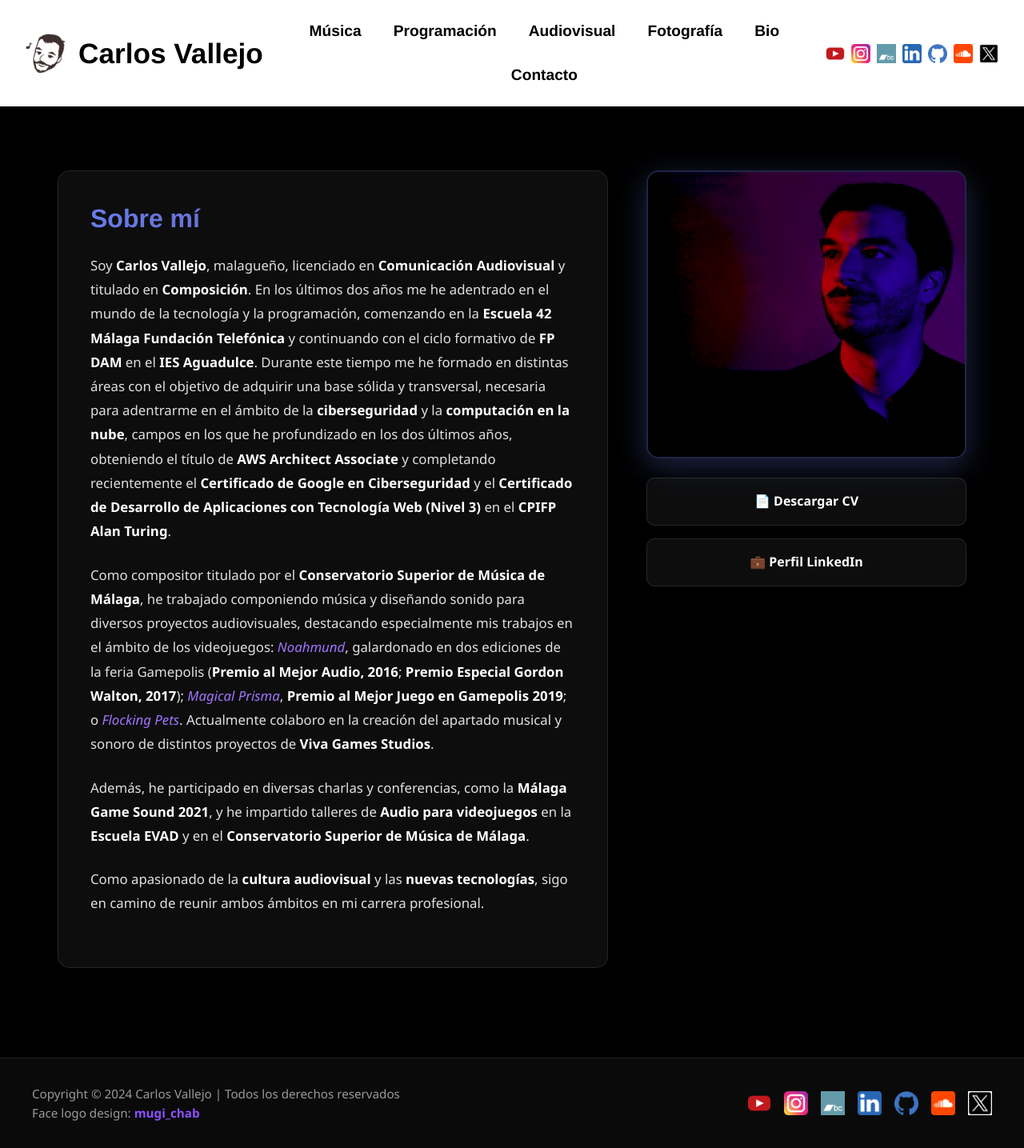
After one commit to cdvallejo/web-con-django-portfolio, a Django app: page /bio in a window 1280 px wide. The commit adds this page. Shown: the whole page at 80% size. Run offline with Django 4.2, Linux system fonts and the light colour scheme.

Commit message:
cambios finales: sección bio, estilos mejorados, social-icons en views.py

```diff
--- a/portfolio/urls.py
+++ b/portfolio/urls.py
@@ -16,11 +16,12 @@ Including another URLconf
 """
 from django.contrib import admin
 from django.urls import path
-from portfolio.views import contacto, index, musica, programacion, fotografia, audiovisual
+from portfolio.views import contacto, index, musica, programacion, fotografia, audiovisual, bio
 
 urlpatterns = [
     path('admin/', admin.site.urls),
     path('', index, name="index"),
+    path('bio', bio, name="bio"),
     path('musica', musica, name="musica"),
     path('programacion', programacion, name="programacion"),
     path('audiovisual', audiovisual, name="audiovisual"),
--- a/portfolio/views.py
+++ b/portfolio/views.py
@@ -1,7 +1,51 @@
 from django.shortcuts import render
 
+# Redes sociales globales
+SOCIAL_MEDIA = [
+    {
+        'name': 'YouTube',
+        'url': 'https://www.youtube.com/@carlosvallejomusic',
+        'icon': 'images/youtube.png'
+    },
+    {
+        'name': 'Instagram',
+        'url': 'https://www.instagram.com/carlosd.vallejo/',
+        'icon': 'images/instagram.png'
+    },
+    {
+        'name': 'Bandcamp',
+        'url': 'https://carlosvallejo.bandcamp.com/',
+        'icon': 'images/bandcamp.png'
+    },
+    {
+        'name': 'LinkedIn',
+        'url': 'https://www.linkedin.com/in/carlos-d-vallejo-aranda-569685a5/',
+        'icon': 'images/linkedn.png'
+    },
+    {
+        'name': 'GitHub',
+        'url': 'https://github.com/cdvallejo',
+        'icon': 'images/github.png'
+    },
+    {
+        'name': 'SoundCloud',
+        'url': 'https://soundcloud.com/carlos-d-vallejo',
+        'icon': 'images/soundcloud.png'
+    },
+    {
+        'name': 'Twitter/X',
+        'url': 'https://twitter.com/carlvallejo',
+        'icon': 'images/x-twitter.jpg'
+    }
+]
+
 def index(request):
-  return render(request, "index.html") # Le decimos que renderice la página index.html
+  context = {'social_media': SOCIAL_MEDIA}
+  return render(request, "index.html", context)
+
+def bio(request):
+  context = {'social_media': SOCIAL_MEDIA}
+  return render(request, "bio.html", context)
 
 def musica(request):
     albums = [
@@ -61,8 +105,19 @@ def musica(request):
             'width': '350px',
             'height': '442px'
         },
+        {
+            'url': 'https://bandcamp.com/EmbeddedPlayer/album=2636471890/size=large/bgcol=ffffff/linkcol=7137dc/tracklist=false/transparent=true/',
+            'link': 'https://estudioabrego.bandcamp.com/album/noahmund',
+            'title': 'Noahmund de Carlos Vallejo',
+            'width': '350px',
+            'height': '470px'
+        },
     ]
-    return render(request, 'musica.html', {'albums': albums})
+    context = {
+        'albums': albums,
+        'social_media': SOCIAL_MEDIA
+    }
+    return render(request, 'musica.html', context)
 
 def programacion(request):
     projects = [
@@ -176,12 +231,17 @@ def programacion(request):
                 {
                     'name': 'AWS',
                     'icon': 'https://cdn.jsdelivr.net/gh/devicons/devicon/icons/amazonwebservices/amazonwebservices-original-wordmark.svg',
-                    'level': 'Intermedio'
+                    'level': 'Básico'
                 },
             ]
         },
     ]
-    return render(request, "programacion.html", {'projects': projects, 'skills_categories': skills_categories})
+    context = {
+        'projects': projects,
+        'skills_categories': skills_categories,
+        'social_media': SOCIAL_MEDIA
+    }
+    return render(request, "programacion.html", context)
 
 def audiovisual(request):
     videos = [
@@ -192,7 +252,11 @@ def audiovisual(request):
         {'url': 'https://www.youtube.com/embed/X7bzjwnF90k?si=fVPJ7iQuyMbXSmyL'},
         {'url': 'https://www.youtube.com/embed/NhRT8yUaxMc?si=zNMIRGM54mDfL4Hx'},
     ]
-    return render(request, 'audiovisual.html', {'videos': videos})
+    context = {
+        'videos': videos,
+        'social_media': SOCIAL_MEDIA
+    }
+    return render(request, 'audiovisual.html', context)
 
 def fotografia(request):
     fotos = [
@@ -215,7 +279,11 @@ def fotografia(request):
         {'page_url': 'https://www.flickr.com/photos/113666935@N06/54340909255/in/album-72177720325004226', 'img_url': 'https://live.staticflickr.com/65535/54340909255_ee104c8a99_3k.jpg', 'title': 'Noche en calle Alcazabilla'},
         {'page_url': 'https://www.flickr.com/photos/113666935@N06/14596775931/in/album-72157645567479604/', 'img_url': 'https://live.staticflickr.com/3925/14596775931_116352c91a_3k.jpg', 'title': 'IMG_0951'},
     ]
-    return render(request, "fotografia.html", {'fotos': fotos})
+    context = {
+        'fotos': fotos,
+        'social_media': SOCIAL_MEDIA
+    }
+    return render(request, "fotografia.html", context)
 
 def contacto(request):
   if request.method == 'POST':
@@ -248,10 +316,13 @@ def contacto(request):
         fail_silently=False,
       )
 
-      return render(request, "contacto.html", {'mensaje_enviado': True})
+      context = {'mensaje_enviado': True, 'social_media': SOCIAL_MEDIA}
+      return render(request, "contacto.html", context)
 
     except Exception as e:
       print(f"Error al enviar email: {e}")  # Para ver el error en la consola
-      return render(request, "contacto.html", {'error': f'Error al enviar el mensaje. Por favor, intenta de nuevo.'})
+      context = {'error': f'Error al enviar el mensaje. Por favor, intenta de nuevo.', 'social_media': SOCIAL_MEDIA}
+      return render(request, "contacto.html", context)
 
-  return render(request, "contacto.html")
+  context = {'social_media': SOCIAL_MEDIA}
+  return render(request, "contacto.html", context)
--- a/static/css/styles.css
+++ b/static/css/styles.css
@@ -1013,6 +944,163 @@ nav ul li:hover::after {
 
 .btn-submit:active {
   transform: translateY(0);
+}
+
+/* ==================== SECCIÓN DE BIO ==================== */
+.bio-section {
+  max-width: 1200px;
+  margin: 0 auto;
+  padding: 3rem 2rem;
+  animation: fadeIn 1s ease-in;
+}
+
+.bio-content {
+  display: grid;
+  grid-template-columns: 1fr 400px;
+  gap: 3rem;
+  align-items: start;
+  margin-top: 2rem;
+}
+
+.bio-text {
+  background: rgba(255, 255, 255, 0.05);
+  backdrop-filter: blur(10px);
+  border: 1px solid rgba(255, 255, 255, 0.1);
+  padding: 2.5rem;
+  border-radius: 15px;
+  box-shadow: 0 5px 20px rgba(0, 0, 0, 0.3);
+}
+
+.bio-text h2 {
+  font-size: 2rem;
+  color: #ffffff;
+  margin-bottom: 1.5rem;
+  background: linear-gradient(135deg, #667eea, #764ba2);
+  -webkit-background-clip: text;
+  -webkit-text-fill-color: transparent;
+  background-clip: text;
+}
+
+.bio-text h3 {
+  font-size: 1.3rem;
+  color: #a374ff;
+  margin-top: 2rem;
+  margin-bottom: 1rem;
+}
+
+.bio-text p {
+  color: #e0e0e0;
+  line-height: 1.8;
+  margin-bottom: 1.5rem;
+  font-size: 1.05rem;
+}
+
+.bio-text strong {
+  color: #ffffff;
+  font-weight: 600;
+}
+
+.bio-text em {
+  color: #a374ff;
+  font-style: italic;
+}
+
+.bio-sidebar {
+  position: sticky;
+  top: 100px;
+  display: flex;
+  flex-direction: column;
+  gap: 1.5rem;
+}
+
+.bio-img {
+  border-radius: 15px;
+  overflow: hidden;
+  box-shadow: 0 10px 40px rgba(102, 126, 234, 0.3);
+  border: 2px solid rgba(102, 126, 234, 0.3);
+  transition: all 0.3s ease;
+}
+
+.bio-img:hover {
+  box-shadow: 0 15px 50px rgba(102, 126, 234, 0.5);
+  border-color: rgba(102, 126, 234, 0.6);
+}
+
+.bio-img img {
+  width: 100%;
+  height: auto;
+  display: block;
+}
+
+.bio-links {
+  display: flex;
+  flex-direction: column;
+  gap: 1rem;
+}
+
+.bio-link {
+  display: block;
+  padding: 1rem 1.5rem;
+  background: rgba(255, 255, 255, 0.05);
+  backdrop-filter: blur(10px);
+  border: 1px solid rgba(255, 255, 255, 0.1);
+  border-radius: 10px;
+  color: #ffffff;
+  font-weight: 600;
+  font-size: 1rem;
+  text-align: center;
+  transition: all 0.3s ease;
+  box-shadow: 0 4px 15px rgba(0, 0, 0, 0.2);
+}
+
+.bio-link:hover {
+  background: linear-gradient(135deg, rgba(102, 126, 234, 0.2), rgba(118, 75, 162, 0.2));
+  border-color: rgba(102, 126, 234, 0.5);
+  transform: translateY(-3px);
+  box-shadow: 0 6px 20px rgba(102, 126, 234, 0.4);
+}
+
+.bio-cta {
+  margin-top: 2rem;
+  text-align: center;
+}
+
+.btn-primary {
+  display: inline-block;
+  padding: 1rem 2rem;
+  border-radius: 8px;
+  background: linear-gradient(135deg, #7137dc, #8c52ff);
+  color: white;
+  font-size: 1rem;
+  font-weight: 600;
+  transition: all 0.3s ease;
+  box-shadow: 0 4px 15px rgba(113, 55, 220, 0.3);
+}
+
+.btn-primary:hover {
+  transform: translateY(-2px);
+  box-shadow: 0 6px 20px rgba(113, 55, 220, 0.5);
+  background: linear-gradient(135deg, #8c52ff, #a374ff);
+}
+
+/* Responsive para bio */
+@media (max-width: 968px) {
+  .bio-content {
+    grid-template-columns: 1fr;
+    gap: 2rem;
+  }
+
+  .bio-img {
+    position: relative;
+    top: 0;
+    order: -1;
+    max-width: 400px;
+    margin: 0 auto;
+  }
+
+  .bio-text {
+    padding: 2rem;
+  }
 }
 
 /* ==================== FOOTER ==================== */
--- a/templates/audiovisual.html
+++ b/templates/audiovisual.html
@@ -5,7 +5,7 @@
 {% block content %}
 
 <div class="contenedor-musica">
-  <section class="texto-musica">
+  <section class="texto-cabecera">
     <h1>Audiovisual</h1>
     <p>Como creador de contenido, he realizado algunos vídeos en los que experimento con diferentes técnicas y estilos musicales acompañados de distintas narrativas visuales. Aquí puedes ver algunos de ellos.</p>
   </section>
--- /dev/null
+++ b/templates/bio.html
@@ -0,0 +1,68 @@
+{% extends "base.html" %}
+
+{% load static %}
+
+{% block content %}
+
+<div class="contacto-section">
+
+  <div class="bio-content">
+    <div class="bio-text">
+      <h2>Sobre mí</h2>
+      <p>
+        Soy <strong>Carlos Vallejo</strong>, malagueño, licenciado en <strong>Comunicación Audiovisual</strong> y
+        titulado en <strong>Composición</strong>.
+        En los últimos dos años me he adentrado en el mundo de la tecnología y la programación, comenzando en la
+        <strong>Escuela 42 Málaga Fundación Telefónica</strong> y continuando con el ciclo formativo de
+        <strong>FP DAM</strong> en el <strong>IES Aguadulce</strong>.
+        Durante este tiempo me he formado en distintas áreas con el objetivo de adquirir una base sólida y transversal,
+        necesaria para adentrarme en el ámbito de la <strong>ciberseguridad</strong> y la
+        <strong>computación en la nube</strong>, campos en los que he profundizado en los dos últimos años,
+        obteniendo el título de <strong>AWS Architect Associate</strong> y completando recientemente el
+        <strong>Certificado de Google en Ciberseguridad</strong> y el
+        <strong>Certificado de Desarrollo de Aplicaciones con Tecnología Web (Nivel 3)</strong> en el
+        <strong>CPIFP Alan Turing</strong>.
+      </p>
+
+      <p>
+        Como compositor titulado por el <strong>Conservatorio Superior de Música de Málaga</strong>,
+        he trabajado componiendo música y diseñando sonido para diversos proyectos audiovisuales,
+        destacando especialmente mis trabajos en el ámbito de los videojuegos:
+        <em>Noahmund</em>, galardonado en dos ediciones de la feria Gamepolis
+        (<strong>Premio al Mejor Audio, 2016</strong>; <strong>Premio Especial Gordon Walton, 2017</strong>);
+        <em>Magical Prisma</em>, <strong>Premio al Mejor Juego en Gamepolis 2019</strong>; o
+        <em>Flocking Pets</em>.
+        Actualmente colaboro en la creación del apartado musical y sonoro de distintos proyectos de
+        <strong>Viva Games Studios</strong>.
+      </p>
+
+      <p>
+        Además, he participado en diversas charlas y conferencias, como la
+        <strong>Málaga Game Sound 2021</strong>,
+        y he impartido talleres de <strong>Audio para videojuegos</strong> en la
+        <strong>Escuela EVAD</strong> y en el
+        <strong>Conservatorio Superior de Música de Málaga</strong>.
+      </p>
+
+      <p>
+        Como apasionado de la <strong>cultura audiovisual</strong> y las
+        <strong>nuevas tecnologías</strong>, sigo en camino de reunir ambos ámbitos en mi carrera profesional.
+      </p>
+    </div>
+    <div class="bio-sidebar">
+      <div class="bio-img">
+        <img src="{% static 'images/carlos-vallejo-bio.jpg' %}" alt="Bio Carlos Vallejo">
+      </div>
+      <div class="bio-links">
+        <a href="{% static 'docs/CV-Carlos-Vallejo.pdf' %}" target="_blank" class="bio-link">
+          📄 Descargar CV
+        </a>
+        <a href="https://www.linkedin.com/in/carlos-d-vallejo-aranda-569685a5/" target="_blank" class="bio-link">
+          💼 Perfil LinkedIn
+        </a>
+      </div>
+    </div>
+  </div>
+</div>
+
+{% endblock %}
--- a/templates/contacto.html
+++ b/templates/contacto.html
@@ -5,7 +5,7 @@
 {% block content %}
 
 <div class="contacto-section">
-  <div class="texto-musica">
+  <div class="texto-cabecera">
     <h1>Contacto</h1>
     <p>¿Tienes un proyecto en mente? ¡Hablemos!</p>
   </div>
@@ -48,10 +48,6 @@
         <button type="submit" class="btn-submit">Enviar mensaje</button>
       </form>
     </div>
-
-    <div class="contacto-img">
-      <img src="{% static 'images/carlos-vallejo-contacto.jpg' %}" alt="Contacto Carlos Vallejo">
-    </div>
   </div>
 
 
--- a/templates/fotografia.html
+++ b/templates/fotografia.html
@@ -5,7 +5,7 @@
 {% block content %}
 
 <div class="contenedor-musica">
-  <section class="texto-musica">
+  <section class="texto-cabecera">
     <h1>Fotografía</h1>
     <p>Aunque no me dedico profesionalmente a la fotografía, tengo una gran pasión por capturar momentos. Tanto con fotografía digital como analógica.</p>
   </section>
--- a/templates/includes/cabecera.html
+++ b/templates/includes/cabecera.html
@@ -10,24 +10,11 @@
     </div>
     {% include "includes/menu.html" %}
     <div class="header-social">
-      <a href="https://www.youtube.com/@carlosvallejomusic" target="_blank" title="YouTube">
-        <img src="{% static 'images/youtube.png' %}" alt="YouTube" />
-      </a>
-      <a href="https://www.instagram.com/carlosd.vallejo/" target="_blank" title="Instagram">
-        <img src="{% static 'images/instagram.png' %}" alt="Instagram" />
-      </a>
-      <a href="https://carlosvallejo.bandcamp.com/" target="_blank" title="Bandcamp">
-        <img src="{% static 'images/bandcamp.png' %}" alt="Bandcamp" />
-      </a>
-      <a href="https://www.linkedin.com/in/carlos-d-vallejo-aranda-569685a5/" target="_blank" title="LinkedIn">
-        <img src="{% static 'images/linkedn.png' %}" alt="LinkedIn" />
-      </a>
-      <a href="https://github.com/cdvallejo" target="_blank" title="GitHub">
-        <img src="{% static 'images/github.png' %}" alt="GitHub" />
-      </a>
-      <a href="https://twitter.com/carlvallejo" target="_blank" title="Twitter/X">
-        <img src="{% static 'images/x-twitter.jpg' %}" alt="Twitter/X" />
-      </a>
+      {% for social in social_media %}
+        <a href="{{ social.url }}" target="_blank" title="{{ social.name }}">
+          <img src="{% static social.icon %}" alt="{{ social.name }}" />
+        </a>
+      {% endfor %}
     </div>
   </div>
 </header>
--- a/templates/includes/menu.html
+++ b/templates/includes/menu.html
@@ -11,6 +11,7 @@
     <li><a href="{% url 'programacion' %}">Programación</a></li>
     <li><a href="{% url 'audiovisual' %}">Audiovisual</a></li>
     <li><a href="{% url 'fotografia' %}">Fotografía</a></li>
+    <li><a href="{% url 'bio' %}">Bio</a></li>
     <li><a href="{% url 'contacto' %}">Contacto</a></li>
   </ul>
 </nav>
--- a/templates/includes/pie.html
+++ b/templates/includes/pie.html
@@ -10,27 +10,11 @@
       </p>
     </div>
     <div class="footer-social">
-      <a href="https://www.youtube.com/@carlosvallejomusic" target="_blank" title="YouTube">
-        <img src="{% static 'images/youtube.png' %}" alt="YouTube" />
-      </a>
-      <a href="https://www.instagram.com/carlosd.vallejo/" target="_blank" title="Instagram">
-        <img src="{% static 'images/instagram.png' %}" alt="Instagram" />
-      </a>
-      <a href="https://carlosvallejo.bandcamp.com/" target="_blank" title="Bandcamp">
-        <img src="{% static 'images/bandcamp.png' %}" alt="Bandcamp" />
-      </a>
-      <a href="https://www.linkedin.com/in/carlos-d-vallejo-aranda-569685a5/" target="_blank" title="LinkedIn">
-        <img src="{% static 'images/linkedn.png' %}" alt="LinkedIn" />
-      </a>
-      <a href="https://github.com/cdvallejo" target="_blank" title="GitHub">
-        <img src="{% static 'images/github.png' %}" alt="GitHub" />
-      </a>
-      <a href="https://soundcloud.com/carlos-d-vallejo" target="_blank" title="SoundCloud">
-        <img src="{% static 'images/soundcloud.png' %}" alt="SoundCloud" />
-      </a>
-      <a href="https://twitter.com/carlvallejo" target="_blank" title="Twitter/X">
-        <img src="{% static 'images/x-twitter.jpg' %}" alt="Twitter/X" />
-      </a>
+      {% for social in social_media %}
+        <a href="{{ social.url }}" target="_blank" title="{{ social.name }}">
+          <img src="{% static social.icon %}" alt="{{ social.name }}" />
+        </a>
+      {% endfor %}
     </div>
   </div>
 </footer>
--- a/templates/index.html
+++ b/templates/index.html
@@ -27,15 +27,15 @@
     </div>
     <div class="service-card">
       <div class="service-icon">💻</div>
-      <h3>Desarrollo Web</h3>
-      <p>Diseño y desarrollo de aplicaciones web modernas con tecnologías actuales como Django, Python y JavaScript.</p>
+      <h3>Desarrollo</h3>
+      <p>Diseño y desarrollo de aplicaciones modernas con tecnologías actuales como Django, Python y JavaScript.</p>
       <a href="{% url 'programacion' %}" class="service-link">Ver trabajos →</a>
     </div>
     <div class="service-card">
       <div class="service-icon">🎬</div>
       <h3>Producción Audiovisual</h3>
       <p>Creación de contenido audiovisual, edición de video y fotografía para proyectos creativos.</p>
-      <a href="{% url 'fotografia' %}" class="service-link">Ver galería →</a>
+      <a href="{% url 'audiovisual' %}" class="service-link">Ver galería →</a>
     </div>
   </div>
 </section>
--- a/templates/musica.html
+++ b/templates/musica.html
@@ -5,7 +5,7 @@
 {% block content %}
 
 <div class="contenedor-musica">
-  <section class="texto-musica">
+  <section class="texto-cabecera">
     <h1>Música</h1>
     <p>Como compositor, he realizado música para videojuegos, cortometrajes y canales de contenido. Aquí puedes escuchar algunas de mis composiciones originales.</p>
   </section>
```
Also changed, not shown: other parts of static/css/styles.css (+19 -88 lines), templates/programacion.html (+2 -6 lines), static/images/carlos-vallejo-bio.jpg (renamed from static/images/carlos-vallejo-contacto.jpg), 1 other file.
